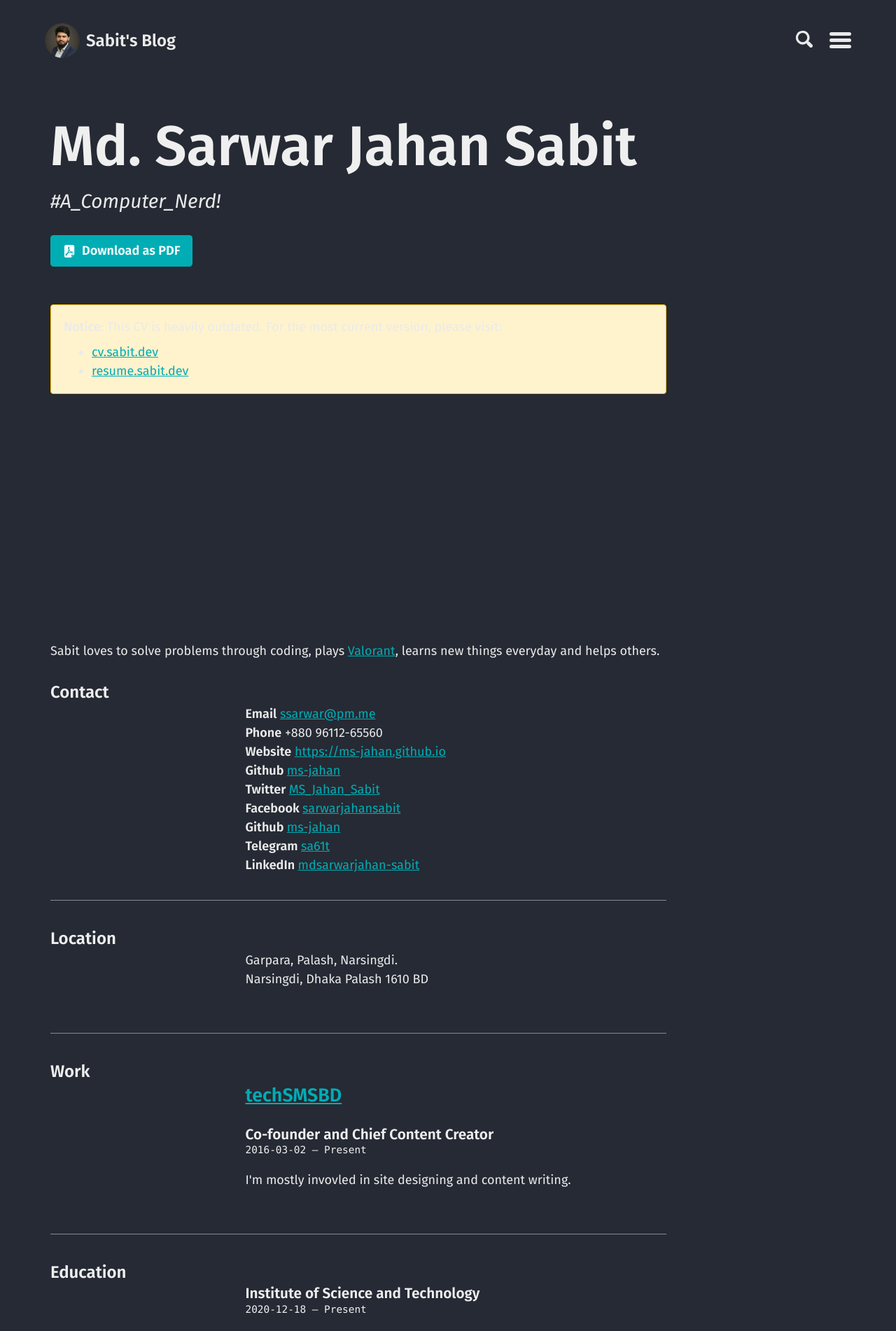
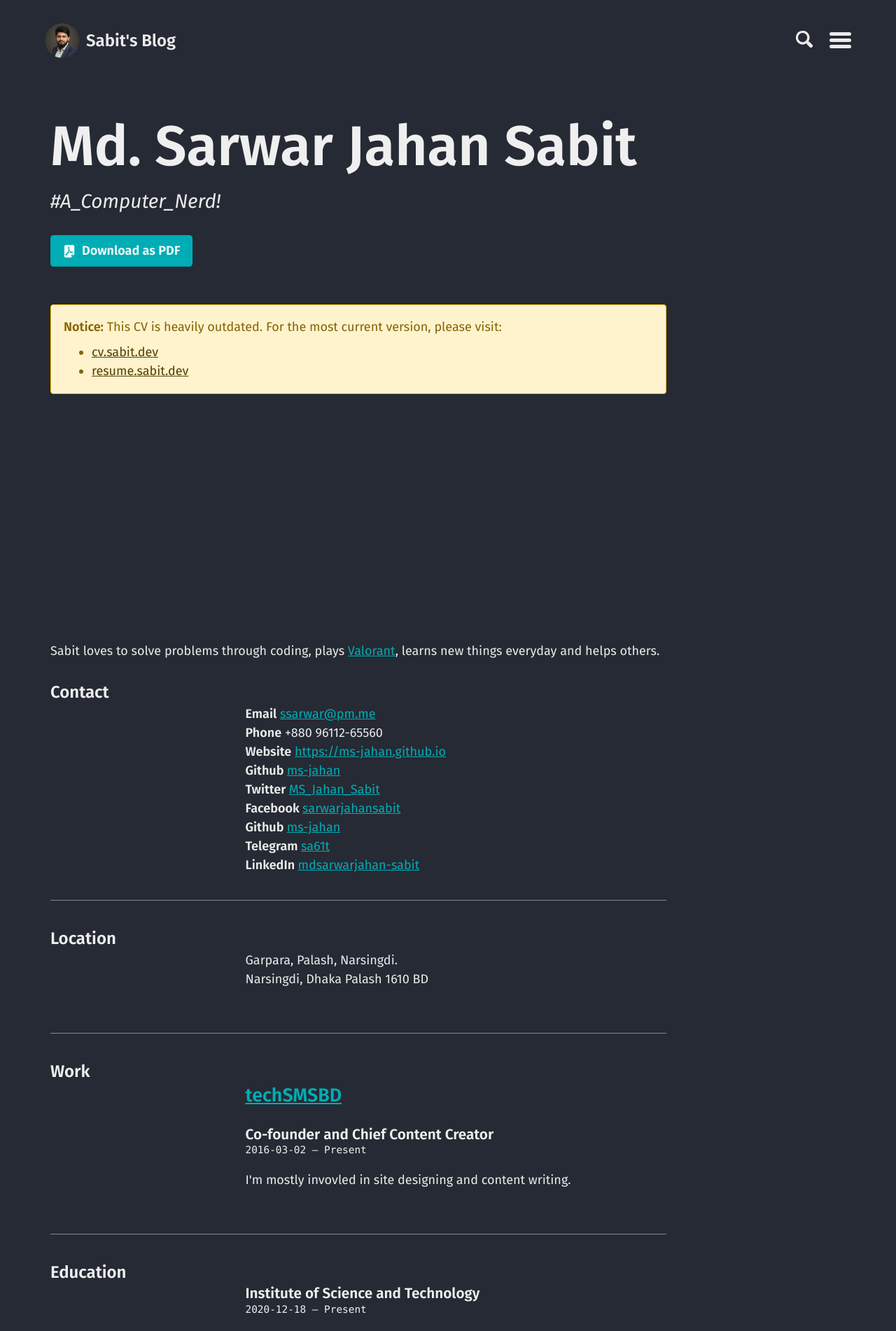
Before and after one commit to MS-Jahan/blog, a Jekyll site: the page built from cv.md, in a window 1280 px wide. Shown: the top 1902 px of the page at 70% size. Built offline with Jekyll 4.4.1, drawn with Linux system fonts in a browser that asks for light colours; a script that is not in the unit is left out.

Commit message:
Fix contrast issue in CV page outdated notice
Added explicit dark text colors to the warning notice for better
readability against the light yellow background.

Generated with [Claude Code](https://claude.ai/code)
via [Happy](https://happy.engineering)

Co-Authored-By: Claude <noreply@anthropic.com>
Co-Authored-By: Happy <yesreply@happy.engineering>

```diff
--- a/cv.md
+++ b/cv.md
@@ -7,11 +7,11 @@ actions:
     url: "#pdf-asset"
 ---
 
-<div style="background-color: #fff3cd; border: 1px solid #ffc107; border-radius: 4px; padding: 1rem; margin-bottom: 1.5rem;">
+<div style="background-color: #fff3cd; border: 1px solid #ffc107; border-radius: 4px; padding: 1rem; margin-bottom: 1.5rem; color: #856404;">
   <strong>Notice:</strong> This CV is heavily outdated. For the most current version, please visit:
   <ul style="margin: 0.5rem 0 0 0;">
-    <li><a href="https://cv.sabit.dev">cv.sabit.dev</a></li>
-    <li><a href="https://resume.sabit.dev">resume.sabit.dev</a></li>
+    <li><a href="https://cv.sabit.dev" style="color: #533f03;">cv.sabit.dev</a></li>
+    <li><a href="https://resume.sabit.dev" style="color: #533f03;">resume.sabit.dev</a></li>
   </ul>
 </div>
 
```
